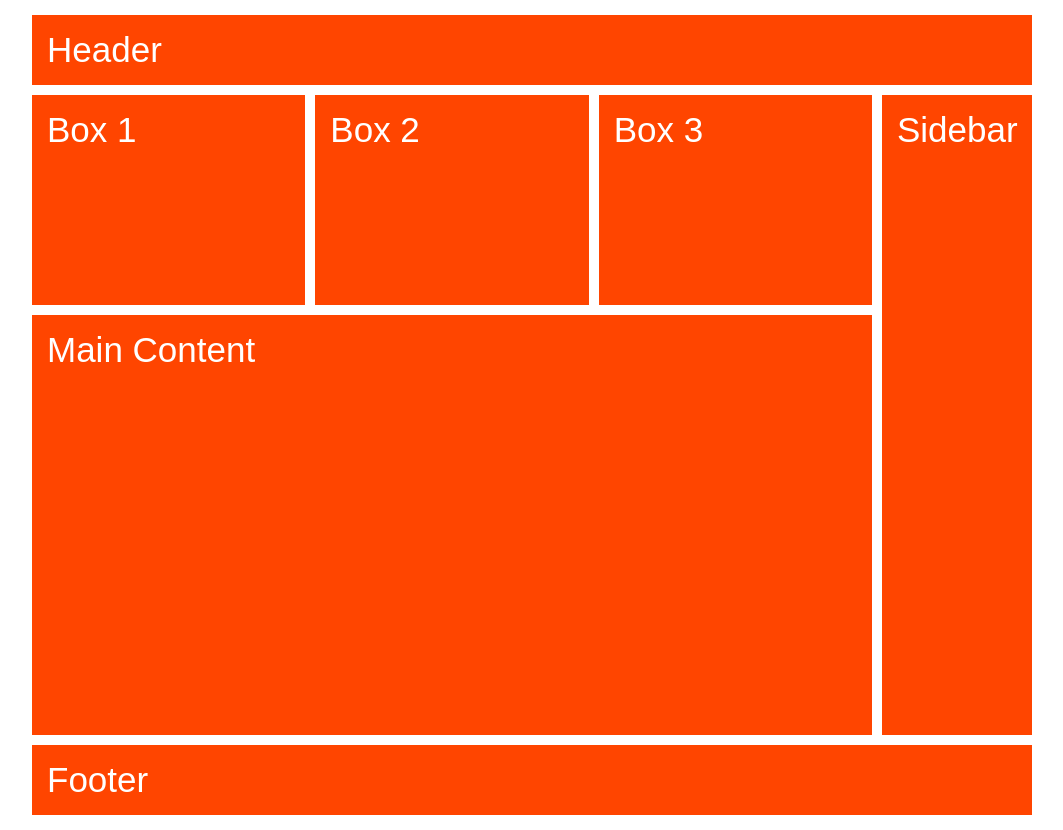
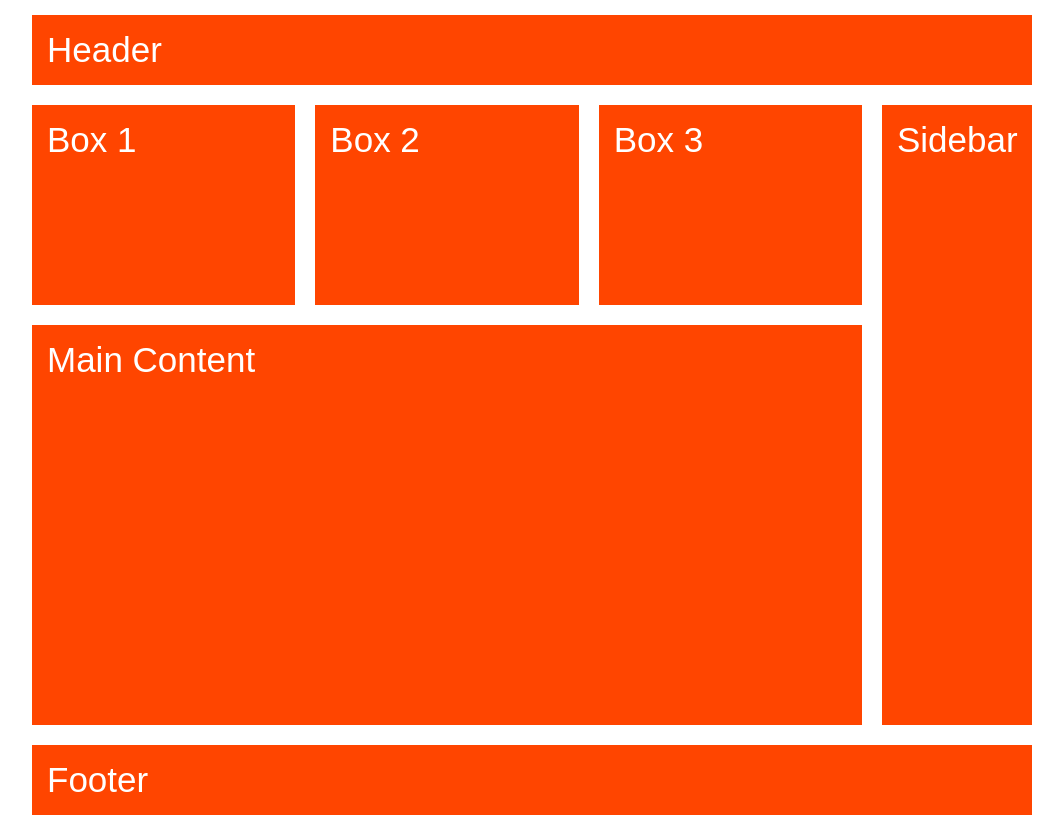
Before and after one commit to smarigowda/CSSGridLayout, a website: page src/grid-challenge/grid-challenge.html in a window 1280 px wide. Shown: the whole page, without its empty margins (108-1171 px from the left). Drawn offline with Linux system fonts and the light colour scheme.

Commit message:
CSSGRID-5 grid lines complete

```diff
--- a/src/grid-challenge/scss/grid-challenge.scss
+++ b/src/grid-challenge/scss/grid-challenge.scss
@@ -4,12 +4,12 @@ body {
 
 .container {
     display: grid;
-    grid-gap: 10px;
-    height: 100vh;
+    grid-gap: 20px;
+    height: 800px;
     width: 1000px;
     margin: 0 auto;
-    grid-template-rows: .5fr 1.5fr 3fr .5fr;
-    grid-template-columns: 1fr 1fr 1fr 150px;
+    grid-template-rows: [header-start] .5fr [header-end box-start] 1.5fr [box-end main-start] 3fr [main-end footer-start] .5fr [footer-end];
+    grid-template-columns: repeat(3, [col-start] 1fr [col-end]) 150px [grid-end];
 }
 
 .item {
@@ -19,28 +19,18 @@ body {
     font-size: 35px;
     font-weight: 100;
     padding: 15px;
+
 }
 .header {
     grid-row: 1/2;
-    grid-column: 1/ -1;
-}
-.box {
-    &-1 {
-
-    }
-    &-2 {
-
-    }
-    &-3 {
-
-    }
+    grid-column: col-start 1/ grid-end;
 }
 .sidebar {
     grid-column: 4/5;
-    grid-row: 2/span 2;
+    grid-row: box-start / main-end;
 }
 .main {
-    grid-column: 1/ span 3;
+    grid-column: col-start 1/ col-end 3;
 }
 .footer {
     grid-row: 4/5;
```
Also changed, not shown: src/css/grid-challenge.css, 1 other file.
